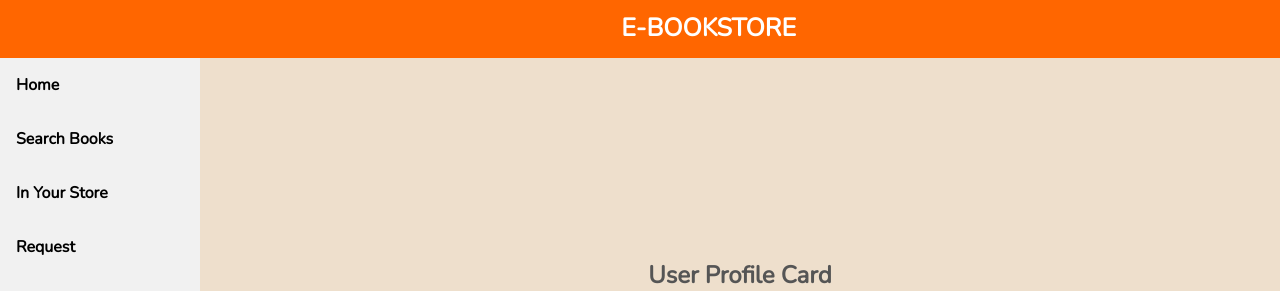
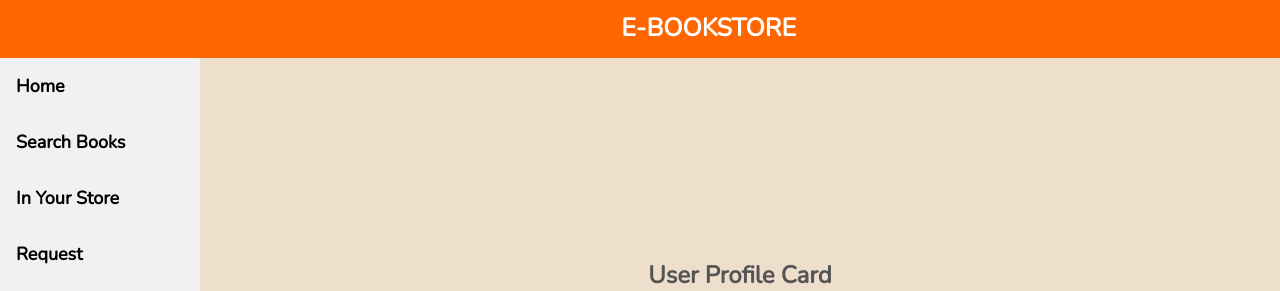
Before and after one commit to sachinraghult/e-bookstore, a PHP site: page /profile.php in a window 1280 px wide. Shown: the top 291 px of the page. Run offline with PHP 8.4, Linux system fonts and the light colour scheme; a user stored in the database is signed in; data comes from the database, SQL or seed files in the repository; a stand-in replaces the project's code that opens the database connection.

Commit message:
changes in navbar

```diff
--- a/css/profile.css
+++ b/css/profile.css
@@ -30,7 +30,6 @@ button {
 
 a {
   text-decoration: none;
-  font-size: 16px;
   color: black;
 }
 
--- a/profile.php
+++ b/profile.php
@@ -11,8 +11,8 @@
 <html>
 <head>
 
+    <link rel="stylesheet" href="https://cdnjs.cloudflare.com/ajax/libs/font-awesome/4.7.0/css/font-awesome.min.css">
     <link rel="stylesheet" type="text/css" href="css/profile.css">
-    <link rel="stylesheet" href="https://cdnjs.cloudflare.com/ajax/libs/font-awesome/4.7.0/css/font-awesome.min.css">
 
     <style>
         body{
```
